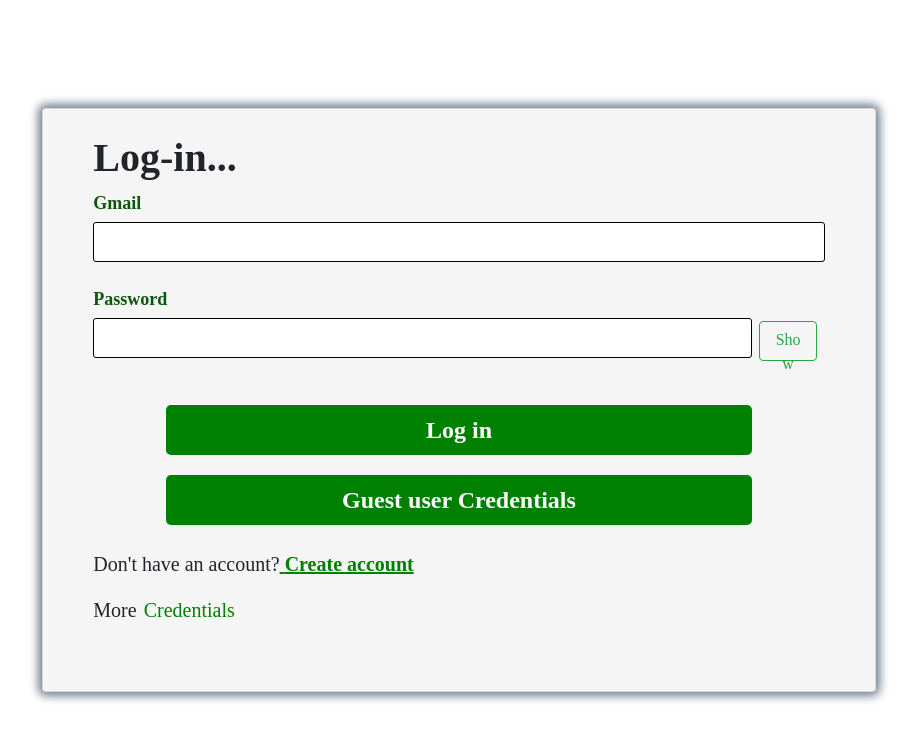
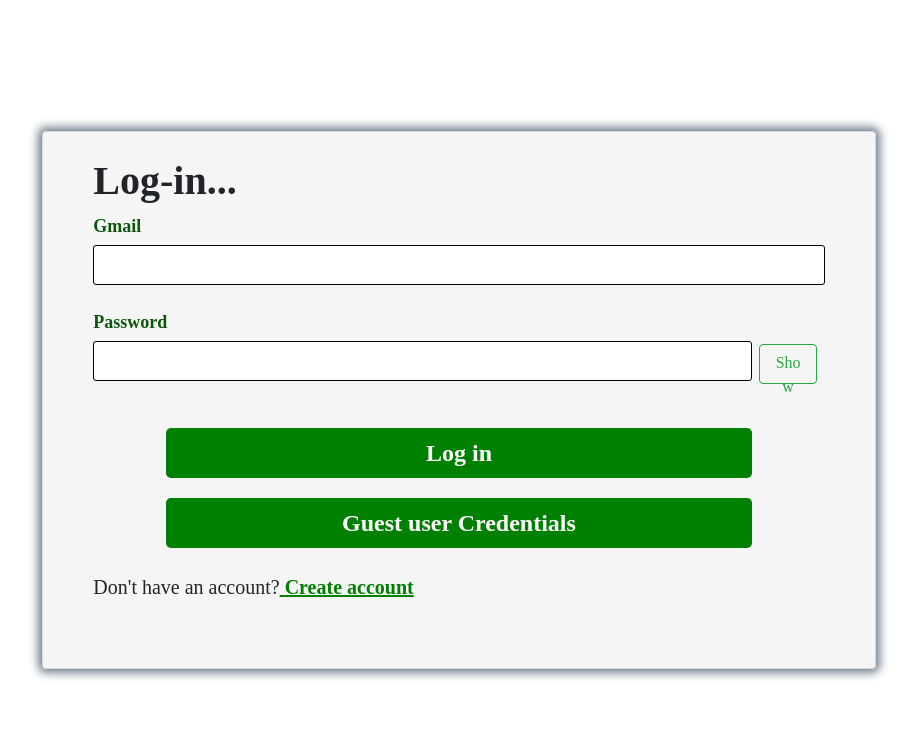
Before and after one commit to JayavelAnandh/Blog-App-FE, a React (Create React App) app: page / in a window 1280 px wide. Shown: the top 740 px of the page, without its empty margins (181-1098 px from the left). Built offline with nearby package versions, Linux system fonts and the light colour scheme; a web font is replaced by a local one.

Commit message:
provided credentials

```diff
--- a/src/pages/AuthenticationPage.js
+++ b/src/pages/AuthenticationPage.js
@@ -130,15 +130,6 @@ const Authentication = () => {
                 Create account
               </span>
             </p>
-            <p>
-              More
-              <a
-                href="https://github.com/JayavelAnandh/VCS-FrontEnd#readme"
-                style={{ color: "green", marginLeft: "7px" }}
-              >
-                Credentials
-              </a>
-            </p>
           </>
         ) : (
           <>
```
Also changed, not shown: 1 other file (tests, documents, lock files or other folders).
